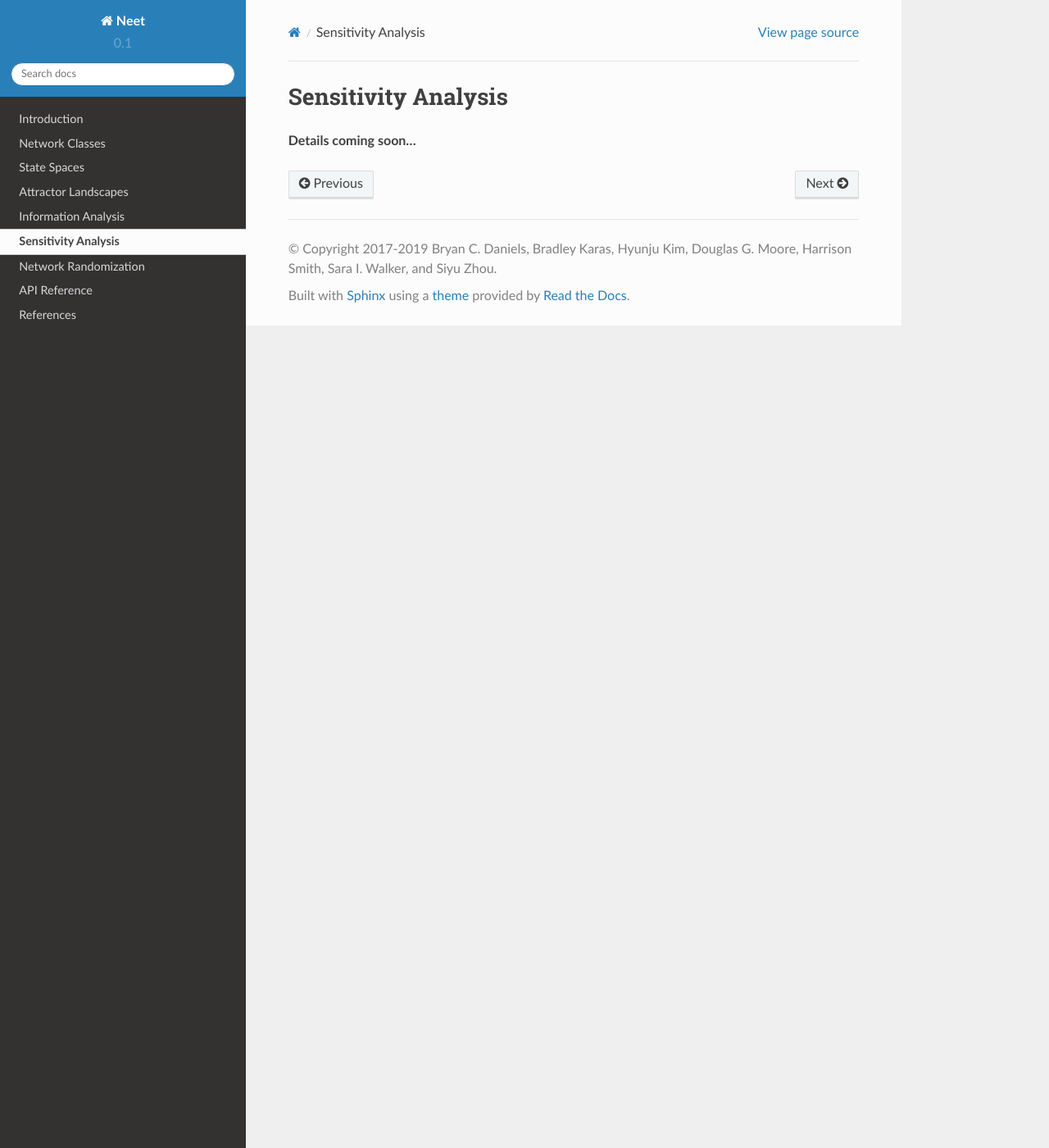
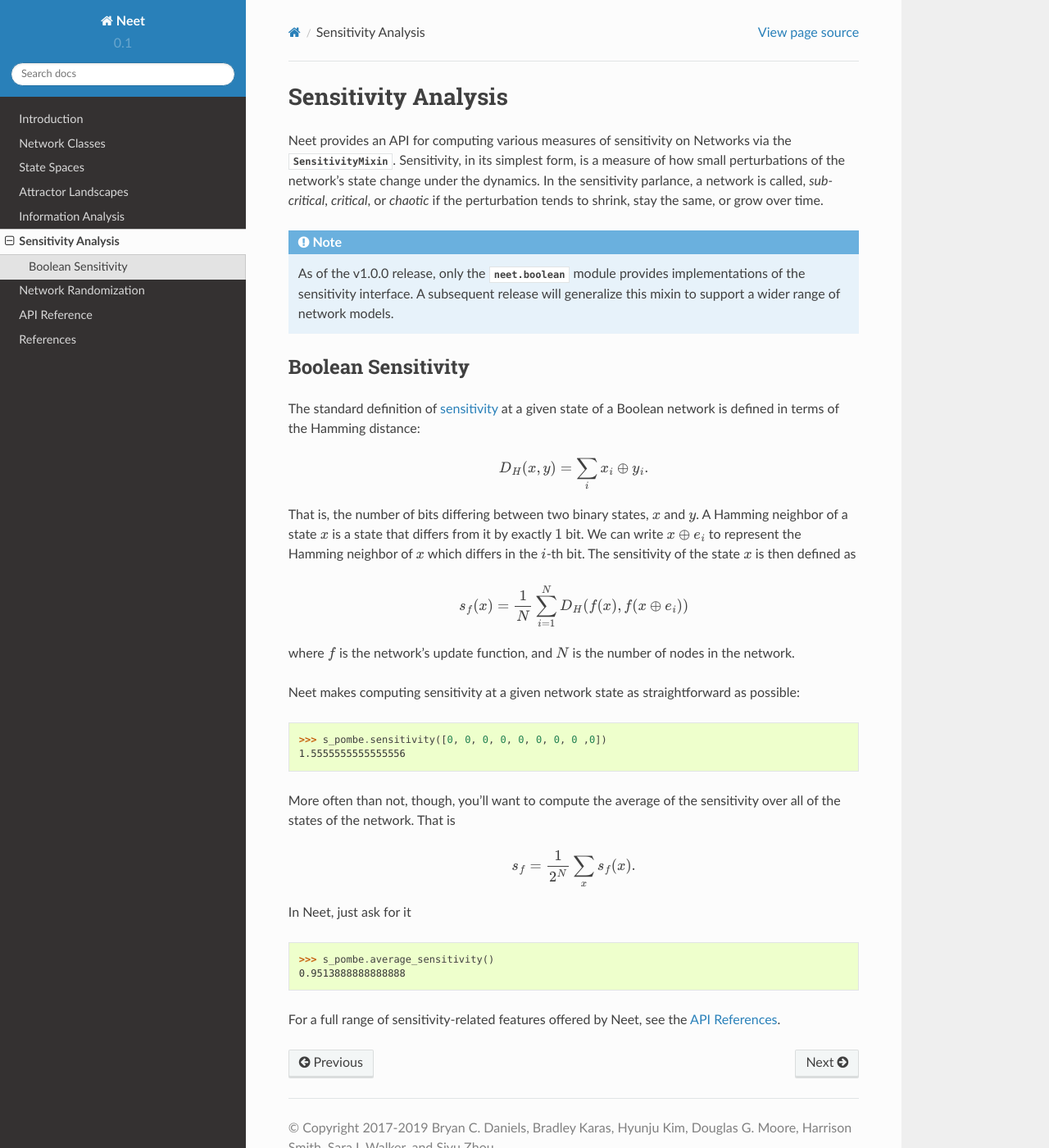
Before and after one commit to ELIFE-ASU/Neet, a Sphinx documentation site: the page built from docs/source/sensitivity.rst, in a window 1280 px wide and 1400 px high. Shown: the whole window at 82% size. Built offline with Sphinx 7.4.7 and the Read the Docs theme 2.0.0, drawn with Linux system fonts in a browser that asks for light colours.

Commit message:
:memo: Add narrative docs of Sensitivity Analysis

```diff
--- a/docs/source/sensitivity.rst
+++ b/docs/source/sensitivity.rst
@@ -1,6 +1,69 @@
+.. currentmodule:: neet.boolean
+
+.. testsetup:: introduction
+
+      from neet.boolean.examples import s_pombe
+
 .. _sensitivity:
 
 Sensitivity Analysis
 ====================
 
-**Details coming soon...**
+Neet provides an API for computing various measures of sensitivity on Networks via the
+:class:`SensitivityMixin`. Sensitivity, in its simplest form, is a measure of how small
+perturbations of the network's state change under the dynamics. In the sensitivity parlance, a
+network is called, *sub-critical*, *critical*, or *chaotic* if the perturbation tends to shrink,
+stay the same, or grow over time.
+
+.. Note::
+
+   As of the v1.0.0 release, only the :mod:`neet.boolean` module provides implementations of the
+   sensitivity interface. A subsequent release will generalize this mixin to support a wider range
+   of network models.
+
+Boolean Sensitivity
+-------------------
+
+The standard definition of `sensitivity
+<api/boolean/sensitivity.html#neet.boolean.SensitivityMixin.sensitivity>`__ at a given state of a
+Boolean network is defined in terms of the Hamming distance:
+
+.. math::
+
+      D_H(x,y) = \sum_{i} x_i \oplus y_i.
+
+That is, the number of bits differing between two binary states, :math:`x` and :math:`y`. A Hamming
+neighbor of a state :math:`x` is a state that differs from it by exactly :math:`1` bit. We can write
+:math:`x \oplus e_i` to represent the Hamming neighbor of :math:`x` which differs in the
+:math:`i`-th bit. The sensitivity of the state :math:`x` is then defined as
+
+.. math::
+
+      s_f(x) = \frac{1}{N} \sum_{i = 1}^N D_H(f(x), f(x \oplus e_i))
+
+where :math:`f` is the network's update function, and :math:`N` is the number of nodes in the
+network.
+
+Neet makes computing sensitivity at a given network state as straightforward as possible:
+
+.. doctest:: introduction
+
+      >>> s_pombe.sensitivity([0, 0, 0, 0, 0, 0, 0, 0 ,0])
+      1.5555555555555556
+
+More often than not, though, you'll want to compute the average of the sensitivity over all of the
+states of the network. That is
+
+.. math::
+
+      s_f = \frac{1}{2^N} \sum_{x} s_f(x).
+
+In Neet, just ask for it
+
+.. doctest:: introduction
+
+      >>> s_pombe.average_sensitivity()
+      0.9513888888888888
+
+For a full range of sensitivity-related features offered by Neet, see the `API References
+<api/boolean/sensitivity.html>`_.
```
